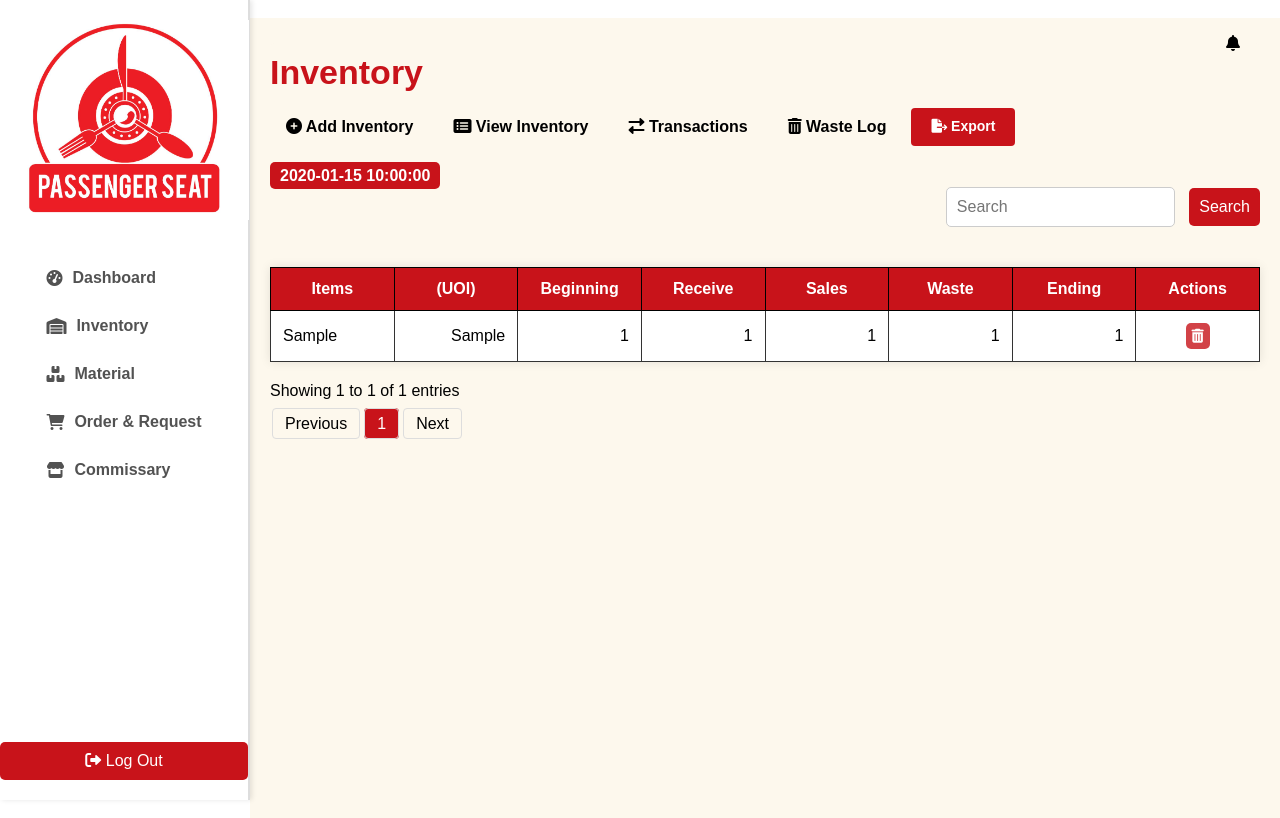
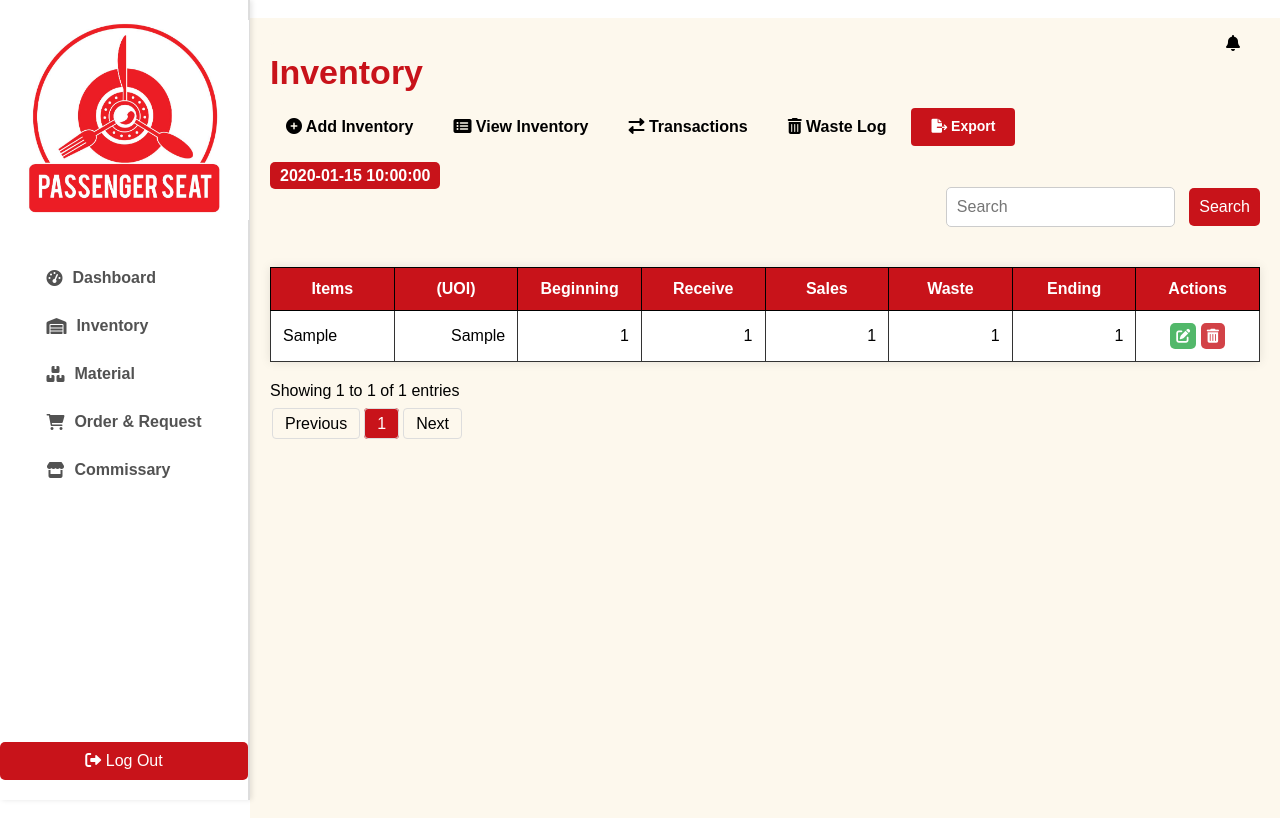
Before and after one commit to RoDriguezBSIT3-2/Material-Management-System, a Flask app: template templates/inventory.html in a window 1280 px wide. Run offline with Flask 3, Linux system fonts and the light colour scheme; tables that the repository leaves empty hold one stand-in row (values such as "Sample post"); the template is opened without the code that fills it: values that come from a table or form of the project are taken from there, most other values are stand-ins (such as "Sample title", 1, 10 or a date in 2020); some libraries are stand-ins or nearby versions.

Commit message:
Update inventory.html

```diff
--- a/templates/inventory.html
+++ b/templates/inventory.html
@@ -89,6 +89,9 @@
             <td>{{ item.waste }}</td>
             <td>{{ item.ending }}</td>
             <td>
+                <button type="button" class="edit" aria-label="Edit" onclick="openEditModal('{{ item.id }}')">
+                    <i class="fas fa-edit"></i>
+                </button>
                 <form action="{{ url_for('delete_inventory', item_id=item.id) }}" method="POST" style="display:inline;">
                     <button type="submit" class="delete" onclick="return confirm('Are you sure you want to delete this item?');" aria-label="Delete">
                         <i class="fas fa-trash-alt"></i>
```
